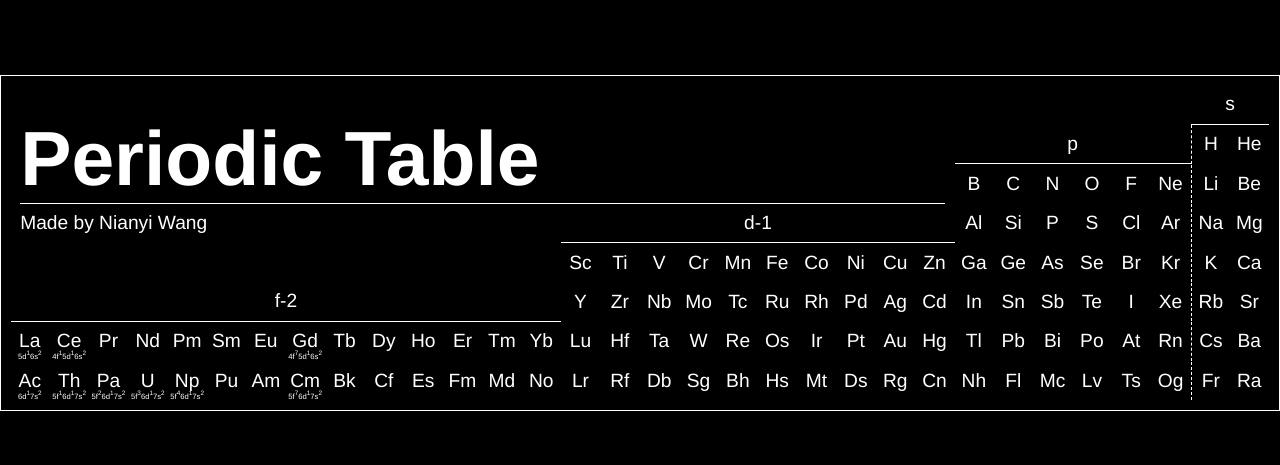
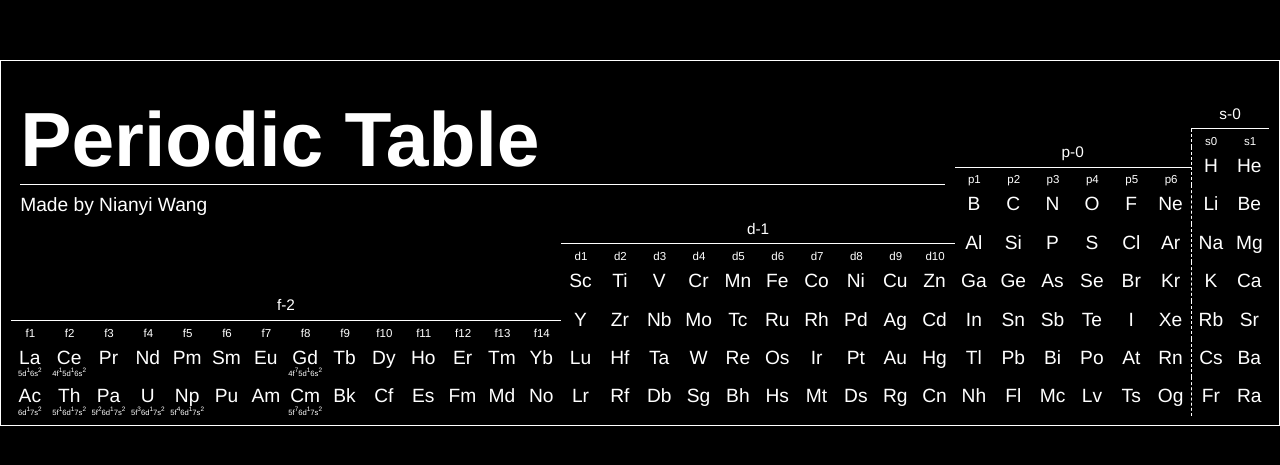
Before and after one commit to WangNianyi2001/Periodic-Table, a plain HTML site: page index.html in a window 1280 px wide. Shown: the part 157-622 px from the top of the page. Drawn offline with Linux system fonts and the light colour scheme.

Commit message:
Add subshell indexes

```diff
--- a/index.css
+++ b/index.css
@@ -1,6 +1,7 @@
 html {
 	font-size: 1.5vmax;
 	font-family: Cantarell, Helvetica, sans-serif;
+	--size: 2rem;
 }
 
 body {
@@ -29,7 +30,6 @@ article {
 }
 
 .element {
-	--size: 2rem;
 	display: flex;
 	flex-direction: column;
 	position: relative;
@@ -69,28 +69,44 @@ h1, #signature {
 }
 
 .block {
+	text-align: center;
+	align-self: flex-end;
+}
+
+.block > span {
+	display: block;
+	padding-bottom: .3rem;
 	border-bottom: 1px solid;
-	line-height: 2rem;
-	font-size: 1rem;
-	text-align: center;
+	font-size: .8rem;
+}
+
+.block > div {
+	display: flex;
+	padding-top: .3rem;
+}
+
+.block > div > span {
+	flex-grow: 1;
+	flex-basis: 0%;
+	font-size: .6rem;
 }
 
 #f {
-	grid-row: 6;
+	grid-row: 6 / span 2;
 	grid-column: 1 / span 14;
 }
 
 #d {
-	grid-row: 4;
+	grid-row: 4 / span 2;
 	grid-column: 15 / span 10;
 }
 
 #p {
-	grid-row: 2;
+	grid-row: 2 / span 2;
 	grid-column: 25 / span 6;
 }
 
 #s {
-	grid-row: 1;
+	grid-row: 1 / span 2;
 	grid-column: 31 / span 2;
 }
--- a/index.html
+++ b/index.html
@@ -9,10 +9,34 @@
 		<article>
 			<h1>Periodic Table</h1>
 			<p id="signature">Made by Nianyi Wang</p>
-			<div id="f" class="block">f-2</div>
-			<div id="d" class="block">d-1</div>
-			<div id="p" class="block">p</div>
-			<div id="s" class="block">s</div>
+			<div id="f" class="block">
+				<span>f-2</span>
+				<div><script>
+					for(let i = 1; i <= 14; ++i)
+						document.write(`<span>f${i}</span>`);
+				</script></div>
+			</div>
+			<div id="d" class="block">
+				<span>d-1</span>
+				<div><script>
+					for(let i = 1; i <= 10; ++i)
+						document.write(`<span>d${i}</span>`);
+				</script></div>
+			</div>
+			<div id="p" class="block">
+				<span>p-0</span>
+				<div><script>
+					for(let i = 1; i <= 6; ++i)
+						document.write(`<span>p${i}</span>`);
+				</script></div>
+			</div>
+			<div id="s" class="block">
+				<span>s-0</span>
+				<div class="akali">
+					<span>s0</span>
+					<span>s1</span>
+				</div>
+			</div>
 		</article>
 		<script src="elements.js"></script>
 		<script src="index.js"></script>
--- a/index.js
+++ b/index.js
@@ -26,7 +26,7 @@
 			$valency.classList.add('valency');
 			$block.appendChild($valency);
 		}
-		$block.style.gridRow = element.period + 1;
+		$block.style.gridRow = element.period + 2;
 		$article.appendChild($block);
 	}
 }
```
